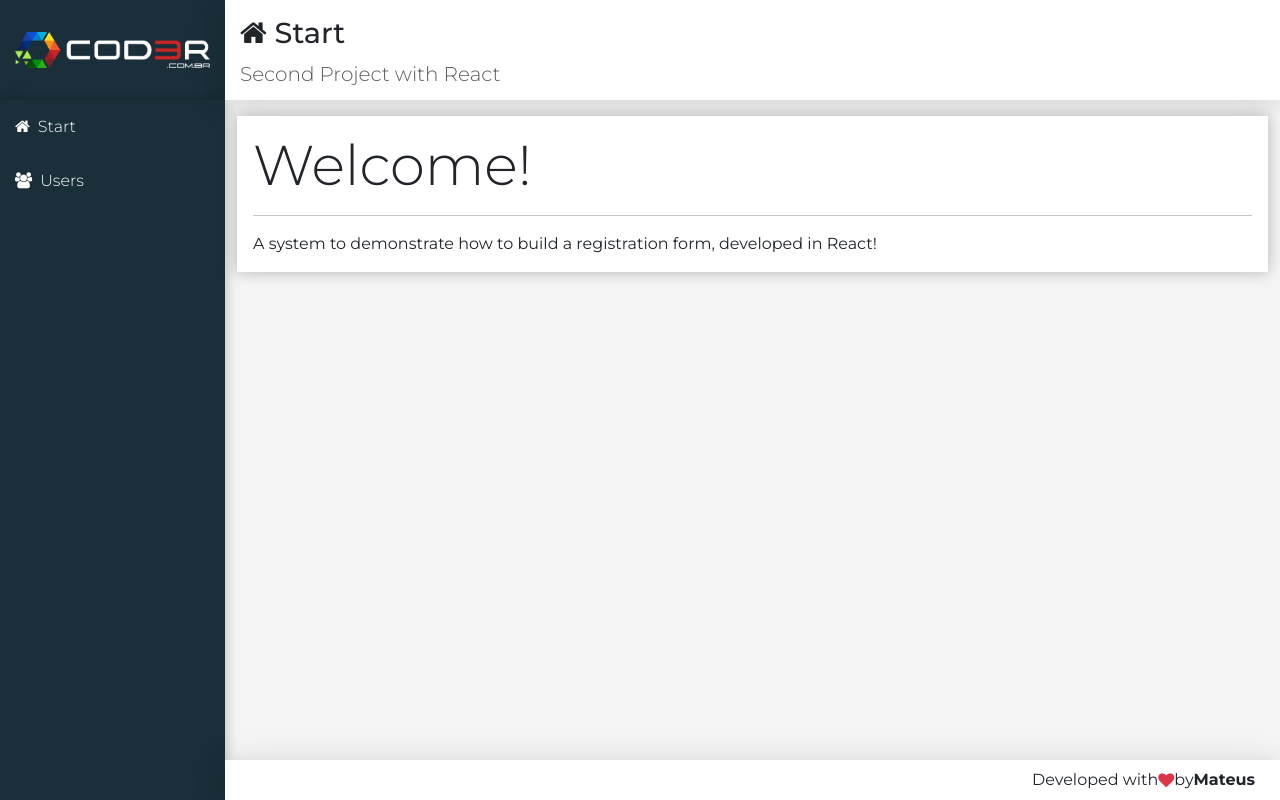
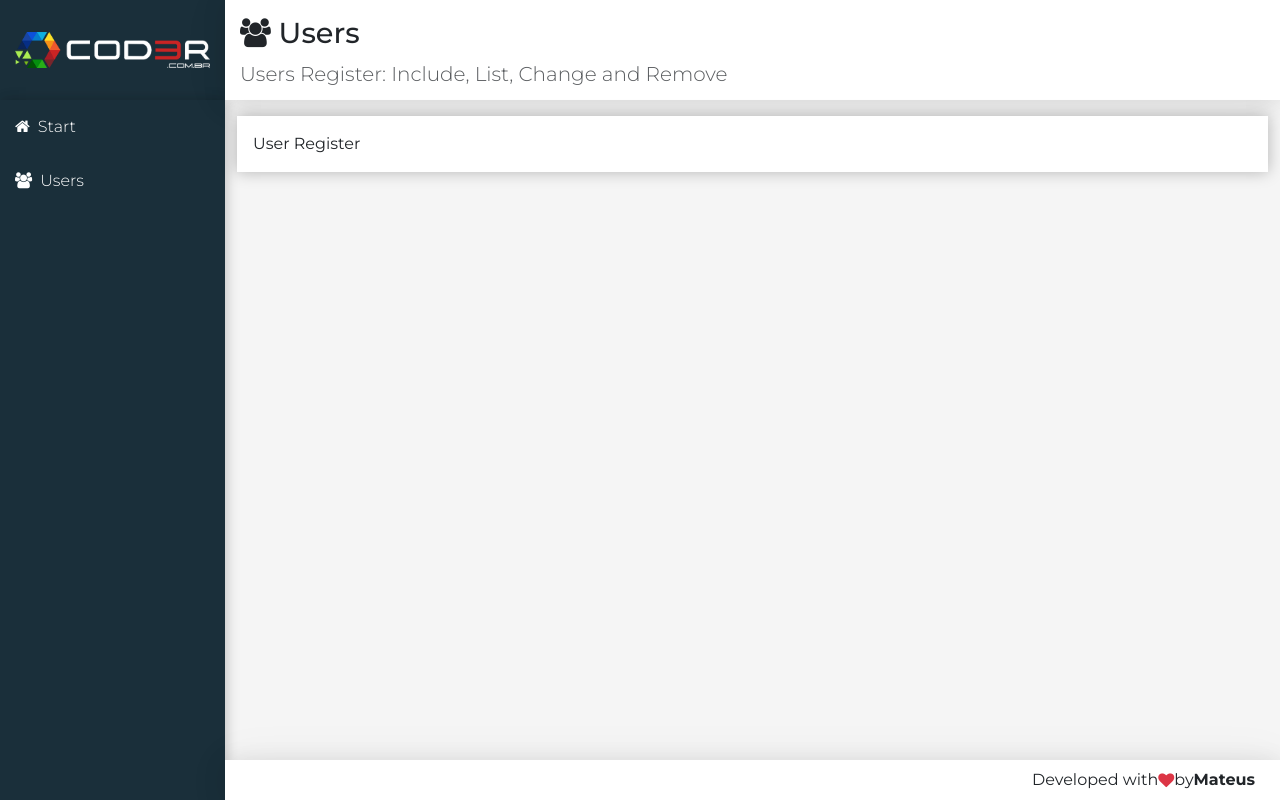
Before and after one commit to MateusBU/User_Register, a React (Create React App) app in the folder frontend/: page /users in a window 1280 px wide. Built offline with nearby package versions, Linux system fonts and the light colour scheme.

Commit message:
[Feature]: Implement ReactRouter to navegate btw the pages (home and user). User BrowserRouter (do not use #).

```diff
--- a/frontend/src/components/template/logo.jsx
+++ b/frontend/src/components/template/logo.jsx
@@ -1,11 +1,12 @@
 import './logo.css';
 import logo from '../../assets/images/logo.png'
 import React from 'react';
+import {Link} from 'react-router-dom';
 
 
 export default props =>
     <aside className="logo">
-        <a href="/" className="logo">
+        <Link to="/" className="logo">
             <img src={logo} alt="logo" />
-        </a>
+        </Link>
     </aside>
--- a/frontend/src/components/template/nav.jsx
+++ b/frontend/src/components/template/nav.jsx
@@ -2,11 +2,10 @@
 import React from 'react';
 import NavItem from './navItem';
 
-//TODO reafctoring this part. create for each item
 export default props =>
     <aside className="menu-area">
         <nav className="menu">
-            <NavItem link="#/" className="fa fa-home" label="Start"/>
-            <NavItem link="#/users" className="fa fa-users" label="Users"/>
+            <NavItem link="/" className="fa fa-home" label="Start"/>
+            <NavItem link="/users" className="fa fa-users" label="Users"/>
         </nav>
     </aside>
--- a/frontend/src/components/template/navItem.jsx
+++ b/frontend/src/components/template/navItem.jsx
@@ -1,7 +1,8 @@
 import './navItem.css';
 import React from 'react';
+import {Link} from 'react-router-dom';
 
 export default props =>
-            <a href={props.link}>
+            <Link to={props.link}>
                 <i className={props.className}></i>{props.label}
-            </a>
+            </Link>
--- /dev/null
+++ b/frontend/src/components/user/userCrud.jsx
@@ -0,0 +1,19 @@
+import React, {Component} from "react";
+import Main from '../template/main';
+
+const headerProps = {
+    icon: 'users',
+    title: 'Users',
+    subtitle: 'Users Register: Include, List, Change and Remove',
+}
+//separar esse component em mais? user table
+
+export default class UserCrud extends Component{
+    render(){
+        return(
+            <Main {...headerProps}>
+                User Register
+            </Main>
+        )
+    }
+}
--- a/frontend/src/main/app.jsx
+++ b/frontend/src/main/app.jsx
@@ -3,17 +3,21 @@
 import 'font-awesome/css/font-awesome.min.css'
 import React from 'react';
 
+import { BrowserRouter } from 'react-router-dom';
+
 import Logo from '../components/template/logo';
-import Home from '../components/home/home';
+import Routes from './routes';
 import Footer from '../components/template/footer';
 import Nav from '../components/template/nav';
 
 
 
 export default props =>
-    <div className="app">
-        <Logo />
-        <Nav />
-        <Home />
-        <Footer />
-    </div>
+    <BrowserRouter>
+        <div className="app">
+            <Logo />
+            <Nav />
+            <Routes />
+            <Footer />
+        </div>
+    </BrowserRouter>
--- /dev/null
+++ b/frontend/src/main/routes.jsx
@@ -0,0 +1,17 @@
+import React from 'react';
+import { Routes, Route } from "react-router-dom";
+
+import Home from '../components/home/home';
+import UserCrud from '../components/user/userCrud';
+
+//components (HOme and UserCrud) are as props not as children
+//navegate to Home if link is exactly '/'
+//any lik with /users goes to UserCrud
+//different url goes home
+export default props => (
+    <Routes>
+        <Route  exact path="/" element={<Home />}/>
+        <Route  path="/users" element={<UserCrud />}/>
+        <Route  path="*" element={<Home />}/>
+    </Routes>
+);
```
